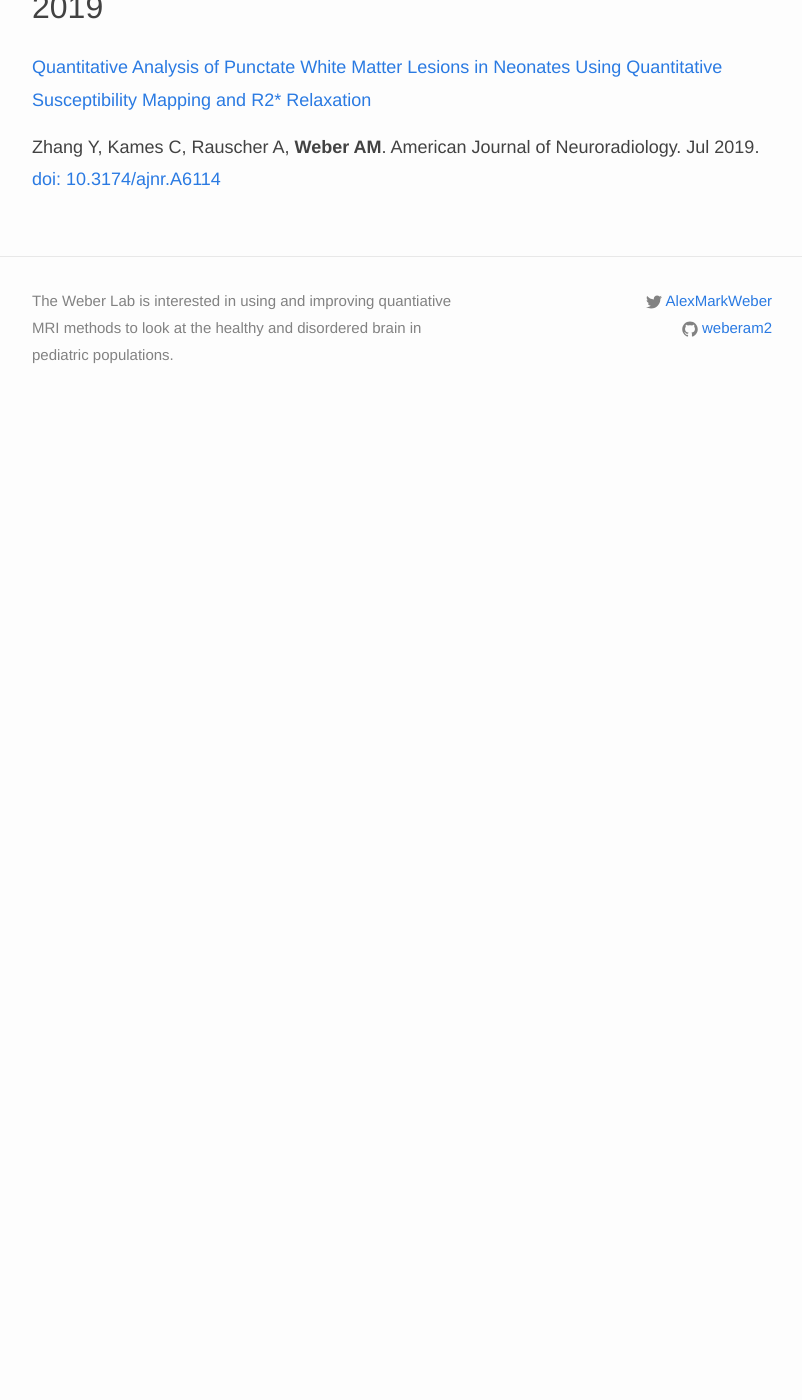
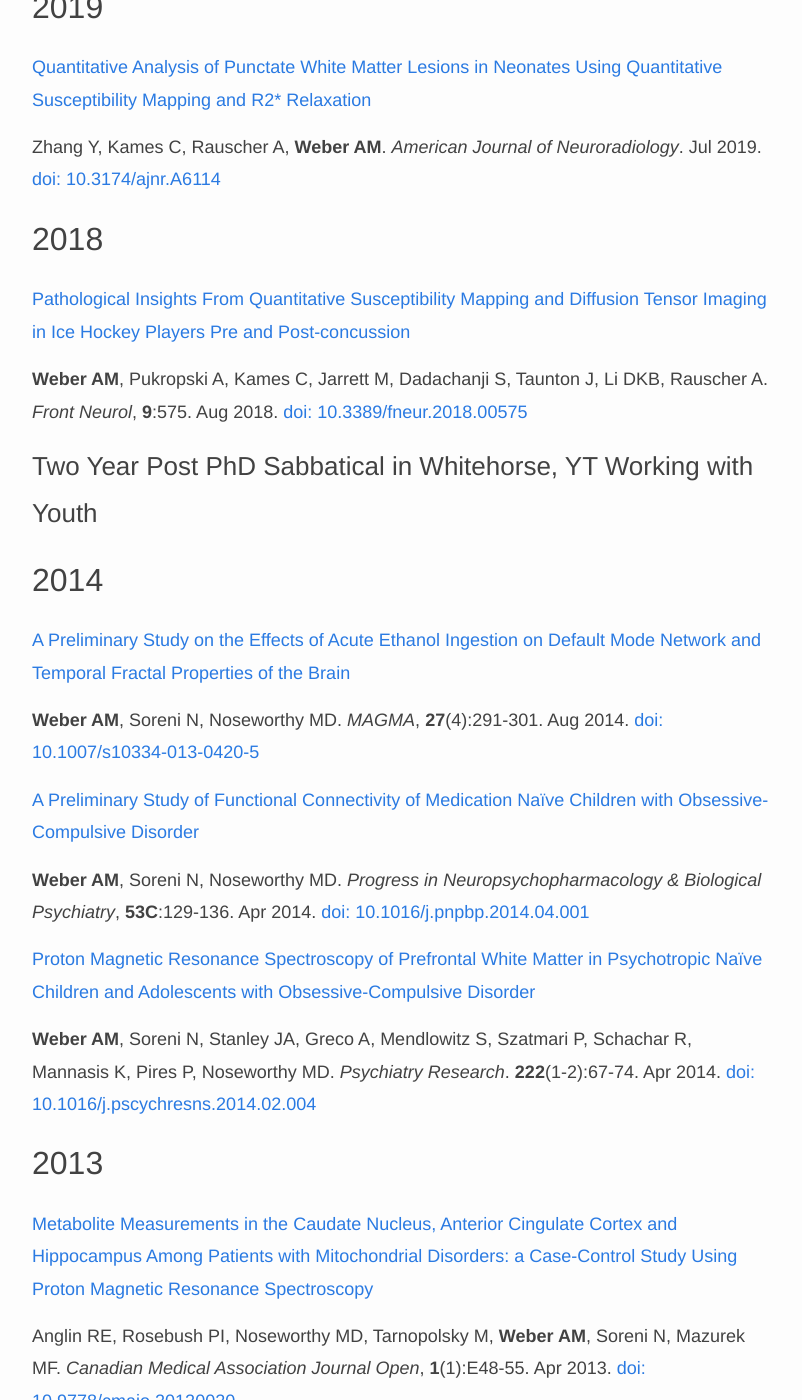
Before and after one commit to WeberLab/weberlab.github.io, a Jekyll site: the page built from _pages/publications/index.md, in a window 1280 px wide and 1400 px high, scrolled down 756 px. Shown: the whole window, without its empty margins (238-1040 px from the left). Built offline with Jekyll 4.4.1, drawn with Linux system fonts in a browser that asks for light colours; nearby versions of some CDN libraries; before the commit the page ends 1184 px from its top, so only the background shows below that; some of the changed text lies outside the part shown.

Commit message:
Update index.md

```diff
--- a/_pages/publications/index.md
+++ b/_pages/publications/index.md
@@ -13,16 +13,56 @@ Members of the Weber lab indicated in **boldface**
 
 [Quantitative Susceptibility Mapping of Venous Vessels in Neonates With Perinatal Asphyxia](http://www.ajnr.org/content/early/2021/04/01/ajnr.A7086)
 
-**Weber AM**, Zhang Y, Kames C, Rauscher A. American Journal of Neuroradiology. April 2021. [doi: 10.3174/ajnr.A7086](https://doi.org/10.3174/ajnr.A7086)
+**Weber AM**, Zhang Y, Kames C, Rauscher A. _American Journal of Neuroradiology_. April 2021. [doi: 10.3174/ajnr.A7086](https://doi.org/10.3174/ajnr.A7086)
 
 ## 2020
 
 [Myelin Water Imaging and R2* Mapping in Neonates: Investigating R2* Dependence on Myelin and Fibre Orientation in Whole Brain White Matter](https://analyticalsciencejournals.onlinelibrary.wiley.com/doi/10.1002/nbm.4222)
 
-**Weber AM**, Zhang Y, Kames C, Rauscher A. NMR in Biomedicine. March 2020; e4222. [doi: 10.1002/nbm.4222](https://doi.org/10.1002/nbm.4222)
+**Weber AM**, Zhang Y, Kames C, Rauscher A. _NMR in Biomedicine_, e4222. March 2020. [doi: 10.1002/nbm.4222](https://doi.org/10.1002/nbm.4222)
 
 ## 2019
 
 [Quantitative Analysis of Punctate White Matter Lesions in Neonates Using Quantitative Susceptibility Mapping and R2* Relaxation](https://www.ncbi.nlm.nih.gov/pmc/articles/PMC6091605/)
 
-Zhang Y, Kames C, Rauscher A, **Weber AM**. American Journal of Neuroradiology. Jul 2019. [doi: 10.3174/ajnr.A6114](https://doi.org/10.3174/ajnr.A6114)
+Zhang Y, Kames C, Rauscher A, **Weber AM**. _American Journal of Neuroradiology_. Jul 2019. [doi: 10.3174/ajnr.A6114](https://doi.org/10.3174/ajnr.A6114)
+
+## 2018
+
+[Pathological Insights From Quantitative Susceptibility Mapping and Diffusion Tensor Imaging in Ice Hockey Players Pre and Post-concussion](https://www.ncbi.nlm.nih.gov/pmc/articles/PMC6091605/)
+
+**Weber AM**, Pukropski A, Kames C, Jarrett M, Dadachanji S, Taunton J, Li DKB, Rauscher A. _Front Neurol_, **9**:575. Aug 2018. [doi: 10.3389/fneur.2018.00575](https://doi.org/10.3389/fneur.2018.00575)
+
+### Two Year Post PhD Sabbatical in Whitehorse, YT Working with Youth
+
+## 2014
+
+[A Preliminary Study on the Effects of Acute Ethanol Ingestion on Default Mode Network and Temporal Fractal Properties of the Brain](https://link.springer.com/article/10.1007/s10334-013-0420-5)
+
+**Weber AM**, Soreni N, Noseworthy MD. _MAGMA_, **27**(4):291-301. Aug 2014. [doi: 10.1007/s10334-013-0420-5](https://doi.org/10.1007/s10334-013-0420-5)
+
+[A Preliminary Study of Functional Connectivity of Medication Naïve Children with Obsessive-Compulsive Disorder](https://www.sciencedirect.com/science/article/abs/pii/S0278584614000773?via%3Dihub)
+
+**Weber AM**, Soreni N, Noseworthy MD. _Progress in Neuropsychopharmacology & Biological Psychiatry_, **53C**:129-136. Apr 2014. [doi: 10.1016/j.pnpbp.2014.04.001](https://doi.org/10.1016/j.pnpbp.2014.04.001)
+
+[Proton Magnetic Resonance Spectroscopy of Prefrontal White Matter in Psychotropic Naïve Children and Adolescents with Obsessive-Compulsive Disorder](https://www.sciencedirect.com/science/article/abs/pii/S0925492714000316?via%3Dihub)
+
+**Weber AM**, Soreni N, Stanley JA, Greco A, Mendlowitz S, Szatmari P, Schachar R, Mannasis K, Pires P, Noseworthy MD. _Psychiatry Research_. **222**(1-2):67-74. Apr 2014. [doi: 10.1016/j.pscychresns.2014.02.004](https://doi.org/10.1016/j.pscychresns.2014.02.004)
+
+## 2013
+
+[Metabolite Measurements in the Caudate Nucleus, Anterior Cingulate Cortex and Hippocampus Among Patients with Mitochondrial Disorders: a Case-Control Study Using Proton Magnetic Resonance Spectroscopy](http://cmajopen.ca/content/1/1/E48)
+
+Anglin RE, Rosebush PI, Noseworthy MD, Tarnopolsky M, **Weber AM**, Soreni N, Mazurek MF. _Canadian Medical Association Journal Open_, **1**(1):E48-55. Apr 2013. [doi: 10.9778/cmajo.20120020](https://doi.org/10.9778/cmajo.20120020)
+
+## 2010
+
+[N-type Ca2+ Channels Carry the Largest Current: Implications for Nanodomains and Transmitter Release](https://www.nature.com/articles/nn.2657)
+
+**Weber AM**, Wong FK, Tufford AR, Schlichter LC, Matveev V, Stanley EF. _Nature Neuroscience_, **13**(11):1348-50. Oct 2010. [doi: 10.1038/nn.2657](https://doi.org/10.1038/nn.2657)
+
+## 2009
+
+[PDLIM5 is Not a Neuronal CaV2.2 Adaptor Protein](https://www.nature.com/articles/nn0809-957a)
+
+Gardezi SR, **Weber AM**, Li Q, Wong FK, Stanley EF. _Nature Neuroscience_, **12**(8):957-8. Aug 2009. [doi: 10.1038/nn0809-957a](https://doi.org/10.1038/nn0809-957a)
```
